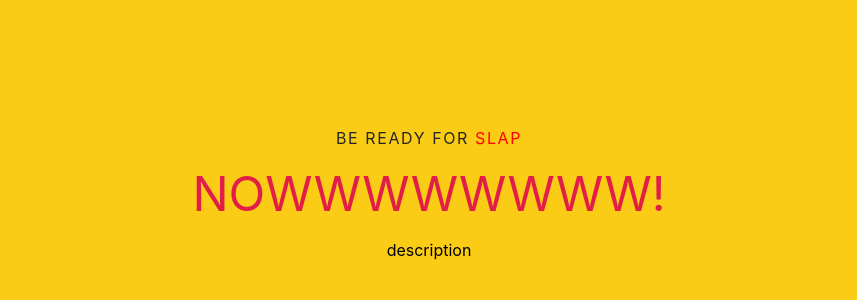
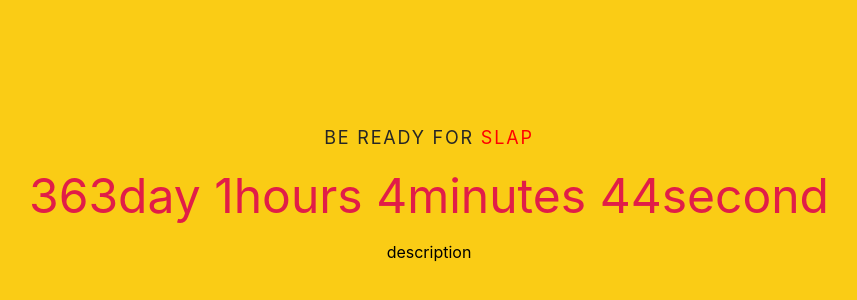
Before and after one commit to mehranyasari/slapping, a plain HTML site: page index.html in a window 1280 px wide. Shown: the part 206-506 px from the top of the page, without its empty margins (211-1068 px from the left). Drawn offline with nearby package versions, Linux system fonts and the light colour scheme.

Commit message:
change the date and add animation

```diff
--- a/css/style.css
+++ b/css/style.css
@@ -12,3 +12,10 @@ body {
 #container {
     margin: 0 auto;
 }
+#countdown {
+    transition: rotate 3s;
+}
+
+#countdown:hover {
+    rotate: 360deg;
+}
--- a/index.html
+++ b/index.html
@@ -13,7 +13,7 @@
     <body class="item-center bg-yellow-400 flex flex-col-reverse justify-center h-screen">
         <a class="description hover:underline no-underline text-center" href="about.html">description</a>
         <div class=" text-centers text-neutral-800 " id="container">
-            <h1 id="headline" class="font-normals uppercase text-center tracking-widest">
+            <h1 id="headline" class="font-normals text-lg uppercase text-center tracking-widest">
                 Be ready for <span style="color: red"> slap</span>
             </h1>
             <div id="countdown" class="p-5 text-5xl text-rose-600"></div>
--- a/main.js
+++ b/main.js
@@ -1,4 +1,4 @@
-const countDownDate = new Date("05/25/2023 11:30 AM").getTime();
+const countDownDate = new Date("05/25/2024 11:30 AM").getTime();
 // Update the count down every 1 second
 const x = setInterval(function () {
     // today's date and time
```
